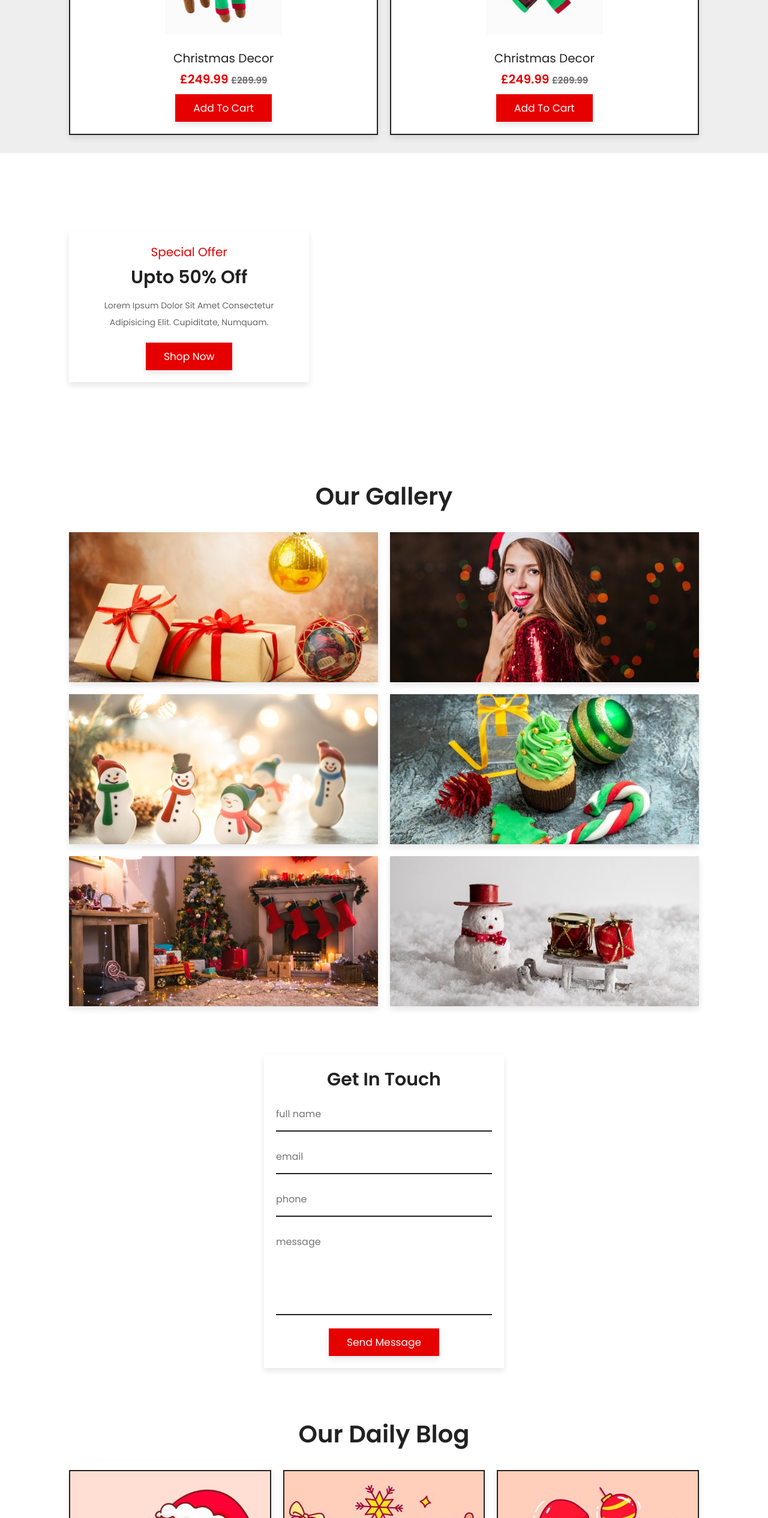
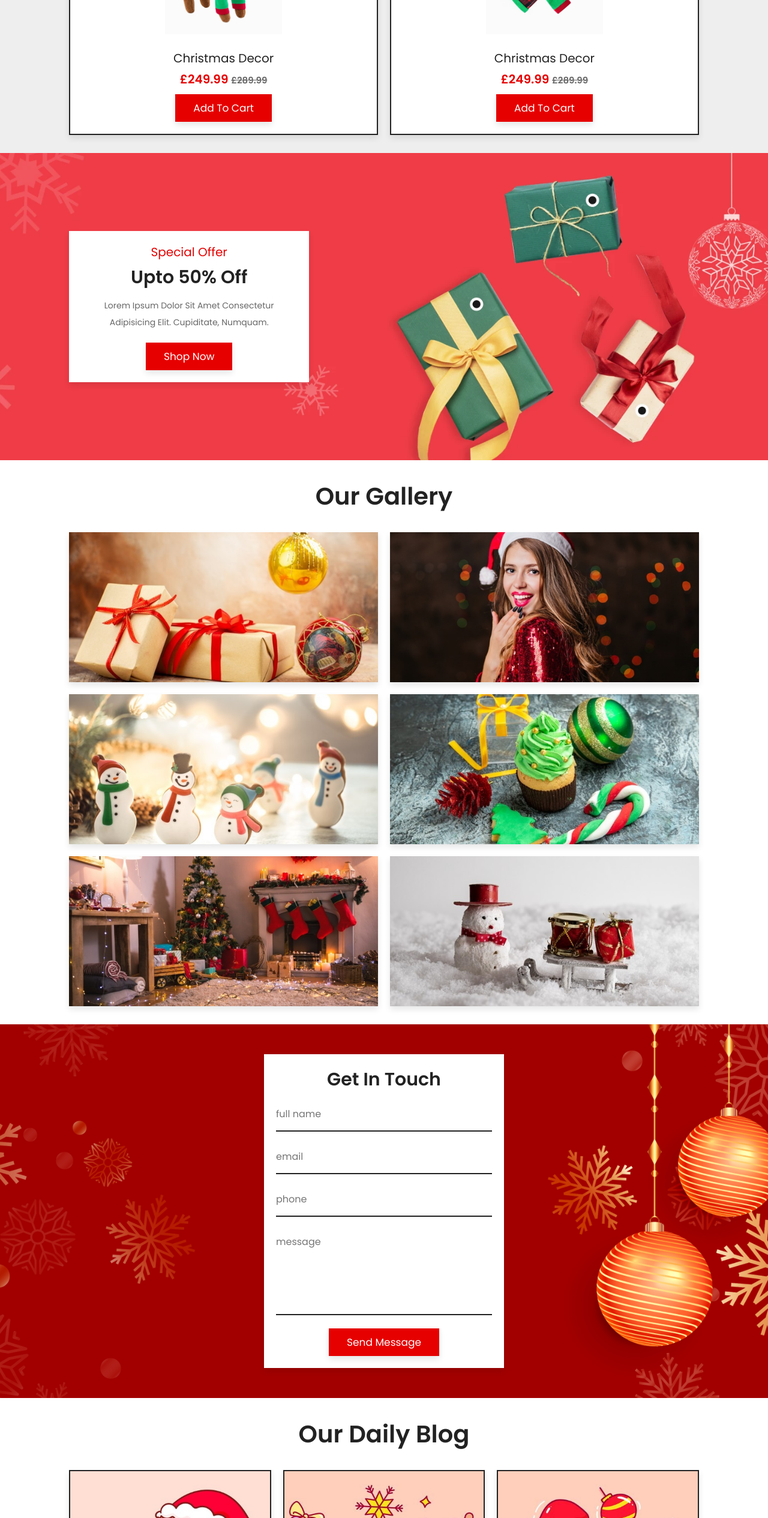
Before and after one commit to ShaneFelvus/christmas-, a plain HTML site: page index.html in a window 1280 px wide. Shown: the part 2872-5402 px from the top of the page at 60% size. Drawn offline with Linux system fonts and the light colour scheme; the site is published under a folder, as on GitHub Pages, so addresses that start at the root find nothing.

Commit message:
Update style.css

```diff
--- a/style.css
+++ b/style.css
@@ -453,7 +453,7 @@ section {
 }
 
 .banner {
-  background: url(/images/banner-bg.png) no-repeat;
+  background: url(./images/banner-bg.png) no-repeat;
   background-size: cover;
   background-position: center;
 }
@@ -562,7 +562,7 @@ section {
 }
 
 .message {
-  background: url(/images/message-bg.png) no-repeat;
+  background: url(./images/message-bg.png) no-repeat;
   background-size: cover;
   background-position: center;
   background-attachment: fixed;
```
